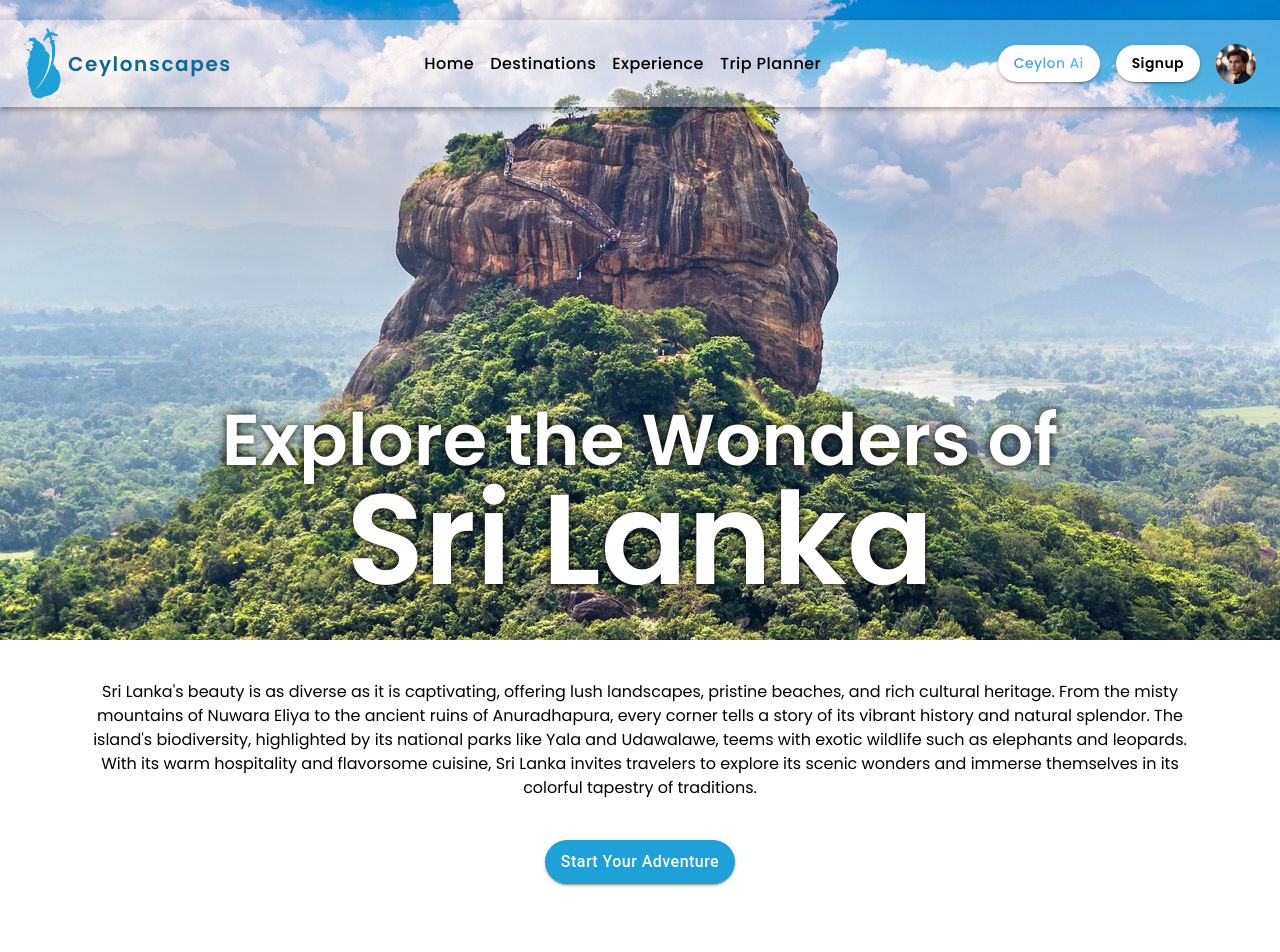
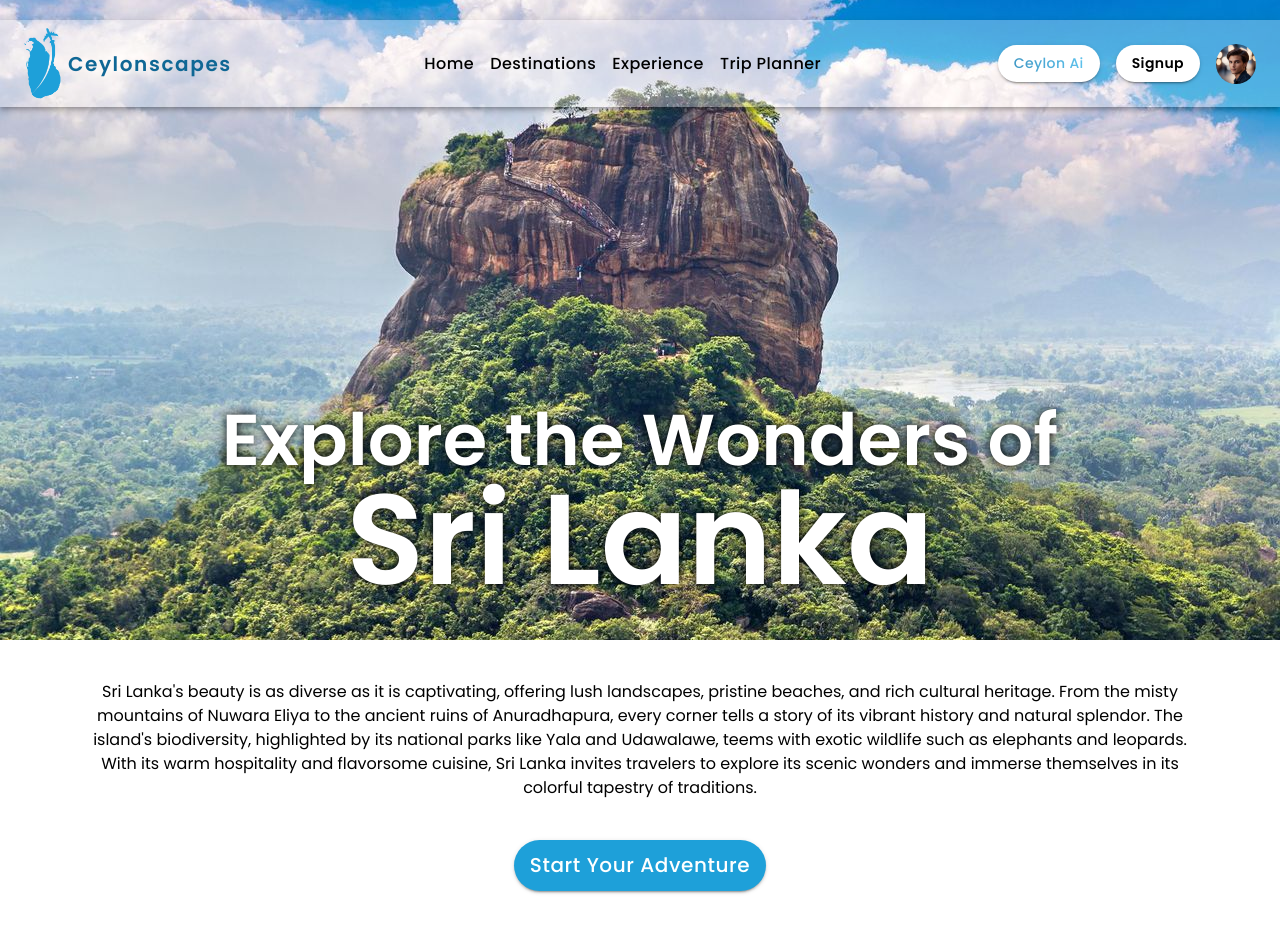
Before and after one commit to Dcoders-CeylonScape/CeylonScape-WebClient, a React (Vite) app: page / in a window 1280 px wide. Shown: the top 952 px of the page. Built offline with nearby package versions, Linux system fonts and the light colour scheme.

Commit message:
style: button font change

```diff
--- a/src/pages/user/home.jsx
+++ b/src/pages/user/home.jsx
@@ -49,8 +49,8 @@ function Home() {
                     its scenic wonders and immerse themselves in its colorful tapestry of traditions.
                 </div>
 
-                <Button variant="contained" sx={{ textTransform: 'none', fontSize: '16px', marginTop: '2.5rem' }}
-                        className="!font-medium !bg-primary_pri50 !text-white !rounded-full !px-4 !py-2 sm:px-6 sm:py-3 md:px-8 md:py-4 lg:px-10 lg:py-5 xl:px-12 xl:py-6 2xl:px-[24px] 2xl:py-[10px]">Start Your Adventure</Button>
+                <Button variant="contained" sx={{ textTransform: 'none', fontSize: '20px', marginTop: '2.5rem' }}
+                        className="!font-poppins !font-medium !bg-primary_pri50 !text-white !rounded-full !px-4 !py-2 sm:px-6 sm:py-3 md:px-8 md:py-4 lg:px-10 lg:py-5 xl:px-12 xl:py-6 2xl:px-[24px] 2xl:py-[10px]">Start Your Adventure</Button>
             </div>
 
             <div className="flex flex-col items-center">
@@ -146,8 +146,8 @@ function Home() {
                     you to focus on enjoying the journey while we handle the details.
                 </div>
 
-                <Button variant="contained" sx={{ textTransform: 'none', fontSize: '16px' }}
-                        className="!font-medium !bg-primary_pri50 !text-white !rounded-full !px-4 !py-2 sm:px-6 sm:py-3 md:px-8 md:py-4 lg:px-10 lg:py-5 xl:px-12 xl:py-6 2xl:px-[24px] 2xl:py-[10px]">Plan Your Trip Now <img
+                <Button variant="contained" sx={{ textTransform: 'none', fontSize: '20px' }}
+                        className="!font-poppins !font-medium !bg-primary_pri50 !text-white !rounded-full !px-4 !py-2 sm:px-6 sm:py-3 md:px-8 md:py-4 lg:px-10 lg:py-5 xl:px-12 xl:py-6 2xl:px-[24px] 2xl:py-[10px]">Plan Your Trip Now <img
                             src={IconStarImg} className="ms-2" alt="" /></Button>
 
                 <div className="text-center px-4 sm:px-8 md:px-12 lg:px-16 xl:px-20 2xl:px-[20em] my-5">
@@ -158,9 +158,11 @@ function Home() {
                     ensures that every aspect of your travel is taken care of with ease and precision.
                 </div>
 
-                <Button variant="contained" sx={{ textTransform: 'none', fontSize: '16px' }}
-                        className="!font-medium !bg-primary_pri50 !text-white !rounded-full !px-4 !py-2 sm:px-6 sm:py-3 md:px-8 md:py-4 lg:px-10 lg:py-5 xl:px-12 xl:py-6 2xl:px-[24px] 2xl:py-[10px]">Ceylon Ai <img
+                <Button variant="contained" sx={{ textTransform: 'none', fontSize: '20px' }}
+                        className="!font-poppins !font-medium !bg-primary_pri50 !text-white !rounded-full !px-4 !py-2 sm:px-6 sm:py-3 md:px-8 md:py-4 lg:px-10 lg:py-5 xl:px-12 xl:py-6 2xl:px-[24px] 2xl:py-[10px]">Ceylon Ai <img
                             src={IconStarImg} className="ms-2" alt="" /></Button>
+
+
 
             </div>
 
```
Also changed, not shown: 1 other file (tests, documents, lock files or other folders).
